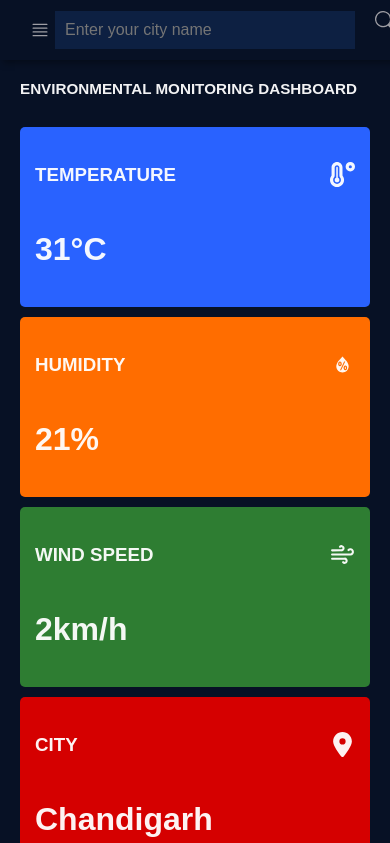
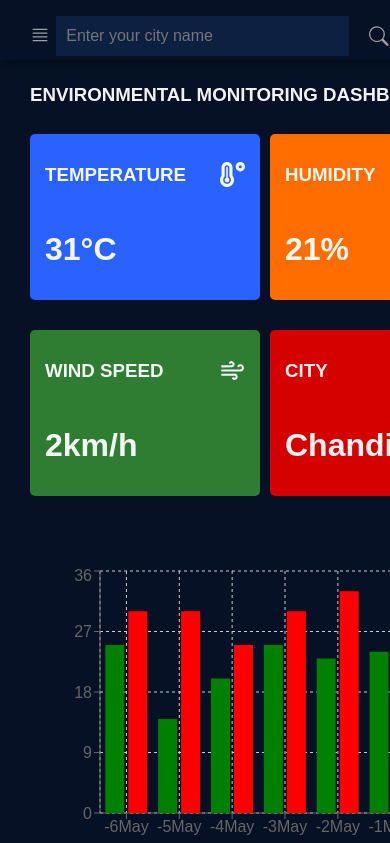
Before and after one commit to Jatin20022/Environmental-Monitoring-Dashboard, a React (Vite) app: page / in a window 390 px wide. Shown: the top 843 px of the page. Built offline with nearby package versions, Linux system fonts and the light colour scheme; no server answers.

Commit message:
fourth commit

```diff
--- a/src/App.css
+++ b/src/App.css
@@ -212,48 +212,65 @@
 
 @media screen and (max-width: 768px) {
   .main-cards {
-    display: flex;
-    flex-direction: column;
-    gap: 10px;
+    margin: 0px;
+    display: grid;
+    grid-template-columns: 200px 200px;
+    grid-row: auto auto;
+    grid-column-gap: 40px;
+    grid-row-gap: 10px;
+  }
+  .icona {
+    margin-top: 10px;
+    vertical-align: middle;
+    line-height: 1px;
+    font-size: 20px;
+    padding-right: 5px;
   }
 
   .card {
     display: flex;
     justify-content: space-around;
-    padding: 15px;
+    margin: 10px 10px;
     border-radius: 5px;
-    width: 320px;
+    width: 200px;
     height: 150px;
   }
 
   .hd{
-    width: 500px;
+    width: 480px;
   }
   .main-title{
-    font-size: 13px;
+    font-size: 16px;
+    margin-left: 10px;
   }
 
   .inp{
-    margin-left: 0;
+    margin-left: 0px;
     display: flex;
     text-align: left;
     justify-content: left;
+    height: 20px;
   }
 
   .main-container{
     overflow:inherit;
   }
   .header-left{
-    width: 200vh;
+    display: inline;
+    text-align: center;
+    flex-direction: row;
+    margin-top: 12px;
+    width:40vh;
   }
-
+  .header-right{
+    margin-left: 40px;
+  }
   .charts {
     width: 100%;
     display:table-row;
     flex-direction: column;
     align-items: center;
     justify-content: center;
-    margin: 10px;
   }
 
   .tm, .hm,  .aq{
@@ -266,7 +283,7 @@
   }
 
   .co{
-
+    margin-top: 60px;
     display: flex;
     flex-direction: column;
     text-align: center;
--- a/src/Home.jsx
+++ b/src/Home.jsx
@@ -193,16 +193,16 @@
     <div className='header'>
         <div className='hd'>
         <div className='menu-icon'>
-           <BsJustify className='icon' onClick={OpenSidebar}/>
+           <BsJustify className='icona' onClick={OpenSidebar}/>
         </div>
         <div className='header-left'>
             <input type='text' placeholder='Enter your city name' className='inp' onChange={inputevent} ></input>
-            <BsSearch  className='icon' onClick={submit} style={{cursor:'pointer'}}/>
+            <BsSearch  className='icona' onClick={submit} style={{cursor:'pointer'}}/>
         </div>
         <div className='header-right'>
-            <BsFillBellFill className='icon'/>
-            <BsFillEnvelopeFill className='icon'/>
-            <BsPersonCircle className='icon'/>
+            <BsFillBellFill className='icona'/>
+            <BsFillEnvelopeFill className='icona'/>
+            <BsPersonCircle className='icona'/>
         </div>
         </div>
         <main className='main-container'>
```
